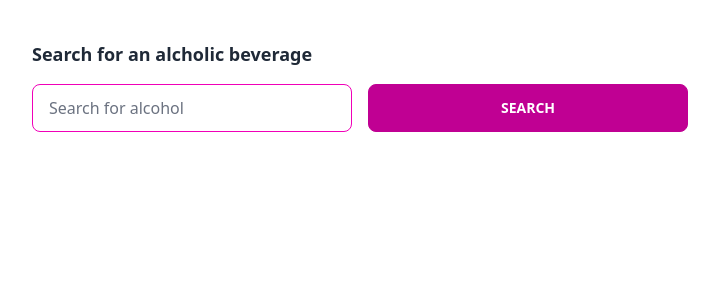
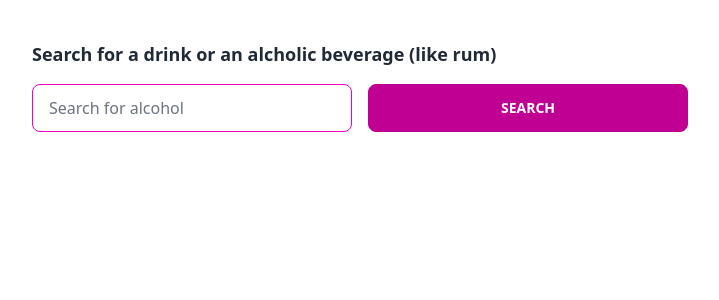
Before and after one commit to Uvacoder/vue-cocktail-index, a Vue app: page / in a window 1280 px wide. Shown: the top 300 px of the page, without its empty margins (24-743 px from the left). Built offline with nearby package versions, Linux system fonts and the light colour scheme; a web font is replaced by a local one.

Commit message:
Added new text

```diff
--- a/src/views/HomeView.vue
+++ b/src/views/HomeView.vue
@@ -2,7 +2,7 @@
   <div class="w-full mt-6 px-6">
     <div class="flex flex-col md:flex-row md:flex-wrap">
       <h1 class="font-bold text-lg mb-4 mt-4 w-full">
-        Search for an alcholic beverage
+        Search for a drink or an alcholic beverage (like rum)
       </h1>
       <input
         v-model="searchInput"
```
Also changed, not shown: 1 other file (tests, documents, lock files or other folders).
